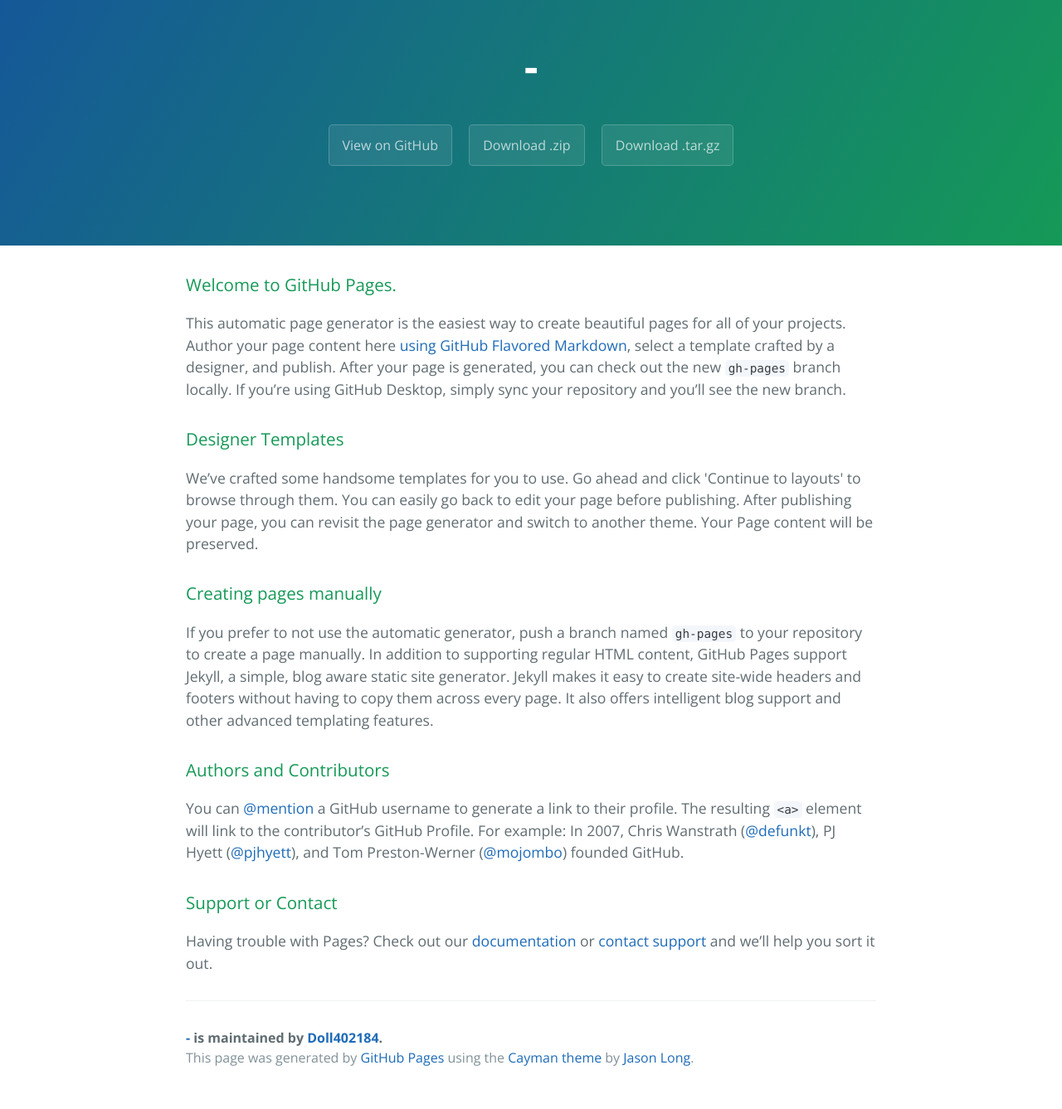
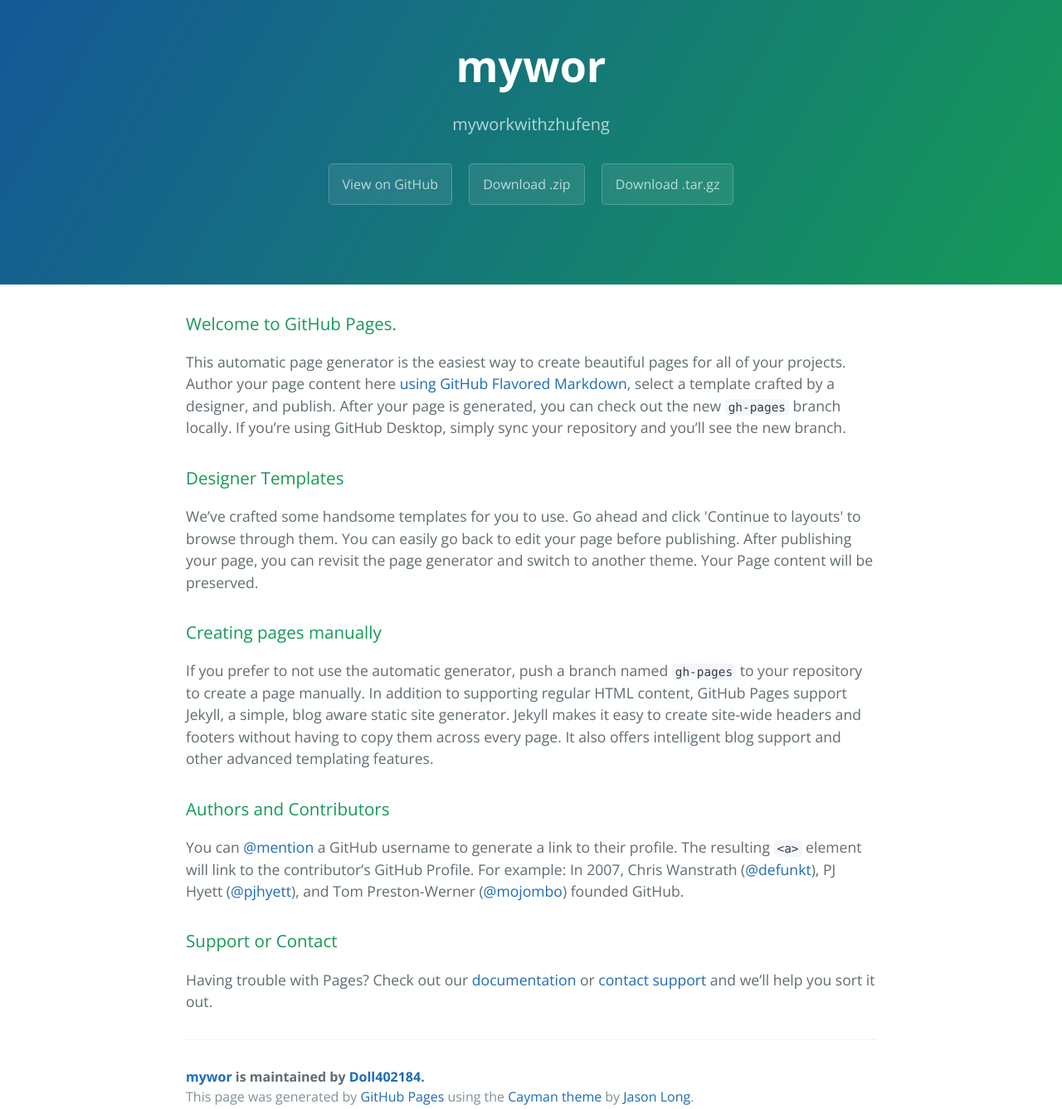
Before and after one commit to Doll402184/-, a plain HTML site: page index.html in a window 1280 px wide. Shown: the part 40-1377 px from the top of the page at 83% size. Drawn offline with nearby package versions, Linux system fonts and the light colour scheme.

Commit message:
Create gh-pages branch via GitHub

```diff
--- a/index.html
+++ b/index.html
@@ -2,7 +2,7 @@
 <html lang="en-us">
   <head>
     <meta charset="UTF-8">
-    <title>- by Doll402184</title>
+    <title>mywor by Doll402184</title>
     <meta name="viewport" content="width=device-width, initial-scale=1">
     <link rel="stylesheet" type="text/css" href="stylesheets/normalize.css" media="screen">
     <link href='https://fonts.googleapis.com/css?family=Open+Sans:400,700' rel='stylesheet' type='text/css'>
@@ -11,11 +11,11 @@
   </head>
   <body>
     <section class="page-header">
-      <h1 class="project-name">-</h1>
-      <h2 class="project-tagline"></h2>
-      <a href="https://github.com/Doll402184/-" class="btn">View on GitHub</a>
-      <a href="https://github.com/Doll402184/-/zipball/master" class="btn">Download .zip</a>
-      <a href="https://github.com/Doll402184/-/tarball/master" class="btn">Download .tar.gz</a>
+      <h1 class="project-name">mywor</h1>
+      <h2 class="project-tagline">myworkwithzhufeng</h2>
+      <a href="https://github.com/Doll402184/mywork" class="btn">View on GitHub</a>
+      <a href="https://github.com/Doll402184/mywork/zipball/master" class="btn">Download .zip</a>
+      <a href="https://github.com/Doll402184/mywork/tarball/master" class="btn">Download .tar.gz</a>
     </section>
 
     <section class="main-content">
@@ -45,7 +45,7 @@
 <p>Having trouble with Pages? Check out our <a href="https://help.github.com/pages">documentation</a> or <a href="https://github.com/contact">contact support</a> and we’ll help you sort it out.</p>
 
       <footer class="site-footer">
-        <span class="site-footer-owner"><a href="https://github.com/Doll402184/-">-</a> is maintained by <a href="https://github.com/Doll402184">Doll402184</a>.</span>
+        <span class="site-footer-owner"><a href="https://github.com/Doll402184/mywork">mywor</a> is maintained by <a href="https://github.com/Doll402184">Doll402184</a>.</span>
 
         <span class="site-footer-credits">This page was generated by <a href="https://pages.github.com">GitHub Pages</a> using the <a href="https://github.com/jasonlong/cayman-theme">Cayman theme</a> by <a href="https://twitter.com/jasonlong">Jason Long</a>.</span>
       </footer>
```
Also changed, not shown: params.json (+2 -2 lines).
